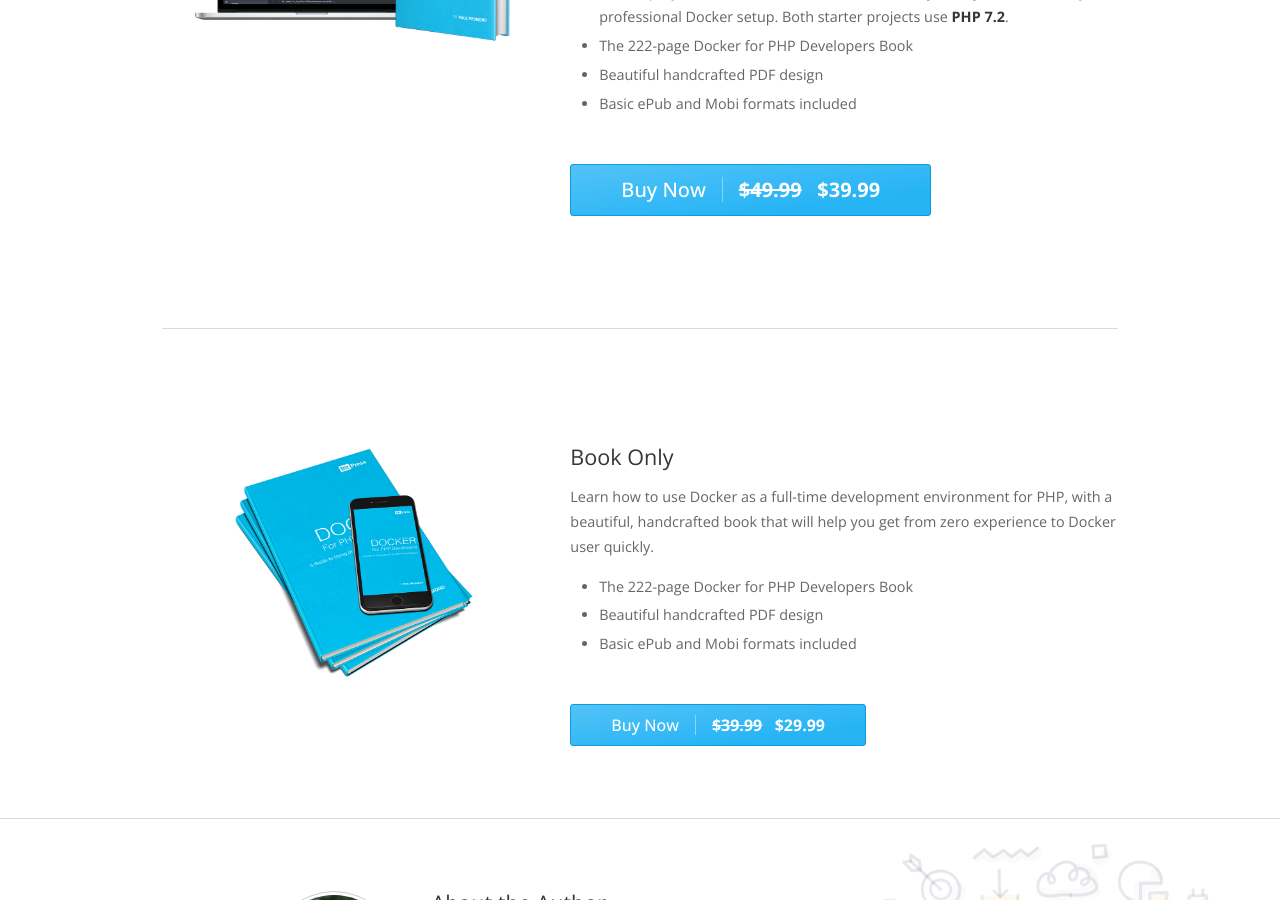
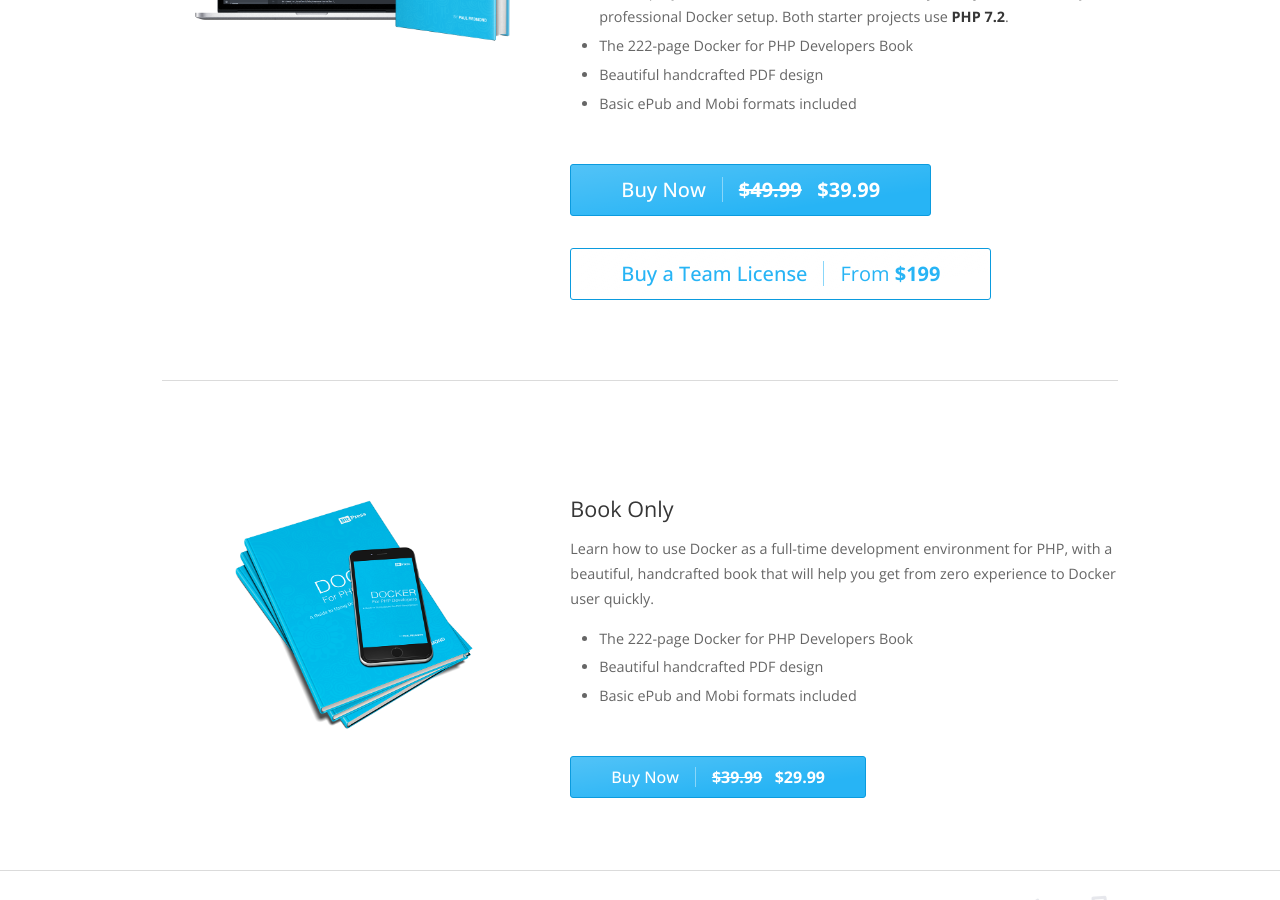
Before and after one commit to bitpressio/bitpressio.github.io, a Jekyll site: the page built from mastering-docker-php.md, in a window 1280 px wide and 900 px high, scrolled down 6082 px. Built offline with Jekyll 4.4.1, drawn with Linux system fonts in a browser that asks for light colours; nearby versions of some CDN libraries; some web fonts are replaced; comment, search, counter and statistics services are not loaded; some of the changed lines change nothing that is shown.

Commit message:
Starter bundle for teams

```diff
--- a/mastering-docker-php.md
+++ b/mastering-docker-php.md
@@ -604,14 +604,14 @@
                                 <li>Basic ePub and Mobi formats included</li>
                             </ul>
                             <div>
-                                <a class="button is-primary is-buy-now is-medium mb-2" href="https://gumroad.com/l/docker-php-starter-bundle/early-release">
+                                <a class="button is-primary is-buy-now is-medium mb-2" href="https://gumroad.com/l/docker-php-starter-bundle/early-release" data-gumroad-single-product="true">
                                     Buy Now
                                     <span class="price"><strike>$49.99</strike>&nbsp;&nbsp;&nbsp;$39.99</span>
                                 </a>
-                                <!-- <a class="button is-primary is-outlined is-buy-now is-medium" href="https://gum.co/docker-php-starter-teams">
+                                <a class="button is-primary is-outlined is-buy-now is-medium" href="https://gum.co/docker-php-starter-teams" data-gumroad-single-product="true">
                                     Buy a Team License
                                     <span class="price"><span style="font-weight: normal;">From</span> $199</span>
-                                </a> -->
+                                </a>
                             </div>
                         </div>
                         <div class="column is-12 mt-2 mb-2"><hr></div>
@@ -627,7 +627,7 @@
                                 <li>Basic ePub and Mobi formats included</li>
                             </ul>
                             <div>
-                                <a class="button is-primary is-buy-now" href="https://gum.co/docker-php/early-release">
+                                <a class="button is-primary is-buy-now" href="https://gum.co/docker-php/early-release" data-gumroad-single-product="true">
                                     Buy Now
                                     <span class="price"><strike>$39.99</strike>&nbsp;&nbsp;&nbsp;$29.99</span>
                                 </a>
```
